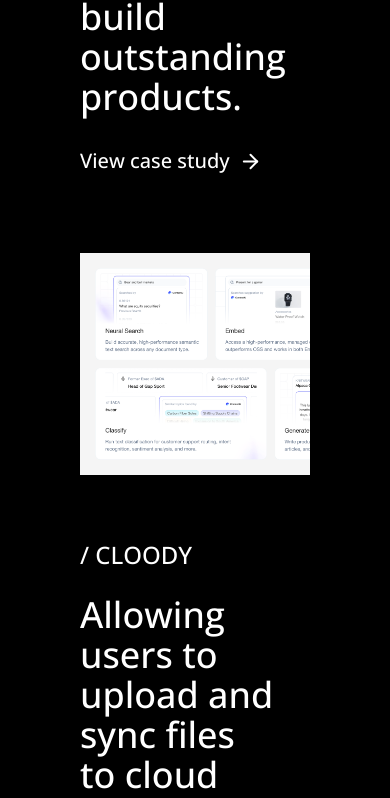
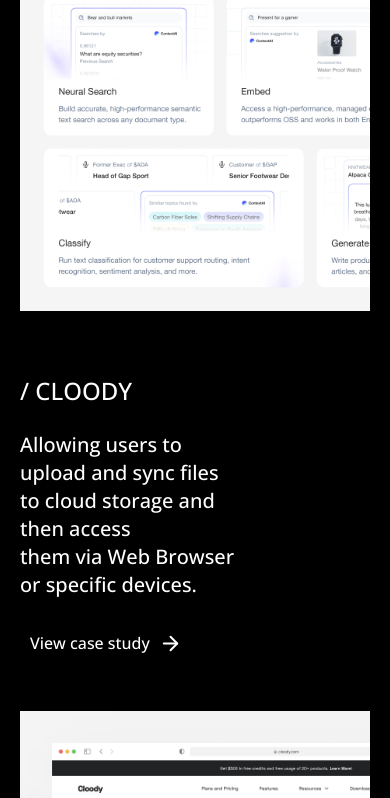
Before and after one commit to JihadZaidan/nexa-baru, a Next.js app: page /works in a window 390 px wide. Shown: the part 1439-2237 px from the top of the page. Built offline with nearby package versions, Linux system fonts and the light colour scheme.

Commit message:
resolving position and text size

```diff
--- a/src/components/works/centerwork.tsx
+++ b/src/components/works/centerwork.tsx
@@ -19,9 +19,9 @@
     useSlideFromRight(seimageRef, 0.3);
 
     return (
-        <div className="max-w-full w-full px-20 py-20 bg-black">
+        <div className="max-w-full w-full lg:px-20 lg:py-20 px-5 py-8 bg-black">
             <div className="w-full flex flex-col lg:gap-[-64px] gap-16">
-                <div className="w-full justify-left items-left flex lg:flex-row flex-col-reverse gap-18">
+                <div className="w-full justify-left items-left flex lg:flex-row flex-col-reverse gap-12">
                     <div ref={fimageRef} className="lg:w-[40%] w-full">
                         <Image
                             src={work2}
@@ -31,25 +31,25 @@
 
                     <div ref={fibeRef} className="justify-left items-left flex flex-col gap-6 bg-transparent">
                         <h5 className="text-2xl font-medium text-left text-white">/ CONTEXT AI</h5>
-                        <h4 className="text-4xl font-medium text-left text-white">
+                        <h4 className="lg:text-4xl text-xl font-medium text-left text-white">
                             Empowers developers <br />
                             and companies to <br />
                             build outstanding <br />
                             products.<br />
                         </h4>
                         <div>
-                            <Button className="justify-left gap-[9px] ml-[-20px]">
-                                <p className="text-white text-xl font-medium text-left">View case study</p>
+                            <Button className="justify-left gap-[9px] ml-[-10px]">
+                                <p className="text-white lg:text-xl text-base font-medium text-left">View case study</p>
                                 <ArrowRight height={23} width={23} className="mt-[2px] text-white" />
                             </Button>
                         </div>
                     </div>
                 </div>
 
-                <div className="w-full justify-right items-right flex lg:flex-row flex-col gap-18 lg:pl-100">
+                <div className="w-full justify-right items-right flex lg:flex-row flex-col gap-12 lg:pl-90">
                     <div ref={secobeRef} className="justify-left items-left flex flex-col gap-6 bg-transparent relative lg:top-25">
                         <h5 className="text-2xl font-medium text-left text-white">/ CLOODY</h5>
-                        <h4 className="text-4xl font-medium text-left text-white">
+                        <h4 className="lg:text-4xl text-xl font-medium text-left text-white">
                             Allowing users to <br />
                             upload and sync files <br />
                             to cloud storage and <br />
@@ -58,8 +58,8 @@
                             or specific devices. <br />
                         </h4>
                         <div>
-                            <Button className="justify-left gap-[9px] ml-[-20px]">
-                                <p className="text-white text-xl font-medium text-left">View case study</p>
+                            <Button className="justify-left gap-[9px] ml-[-10px]">
+                                <p className="text-white lg:text-xl text-base font-medium text-left">View case study</p>
                                 <ArrowRight height={23} width={23} className="mt-[2px] text-white" />
                             </Button>
                         </div>
```
